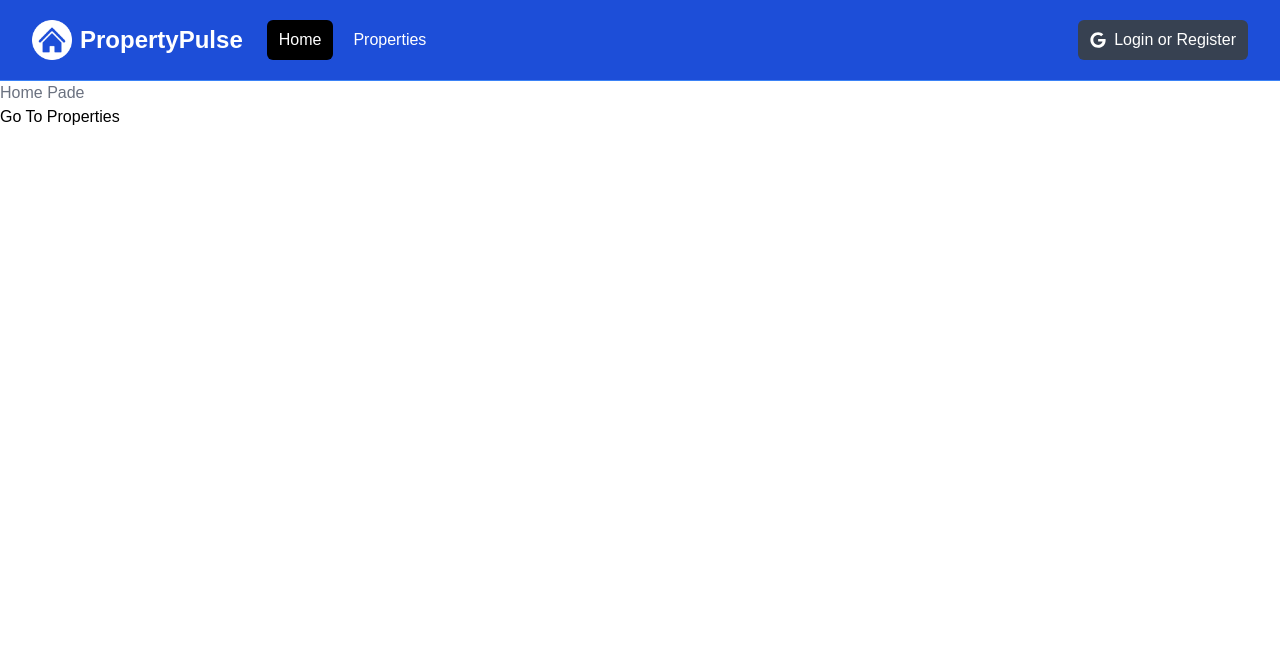
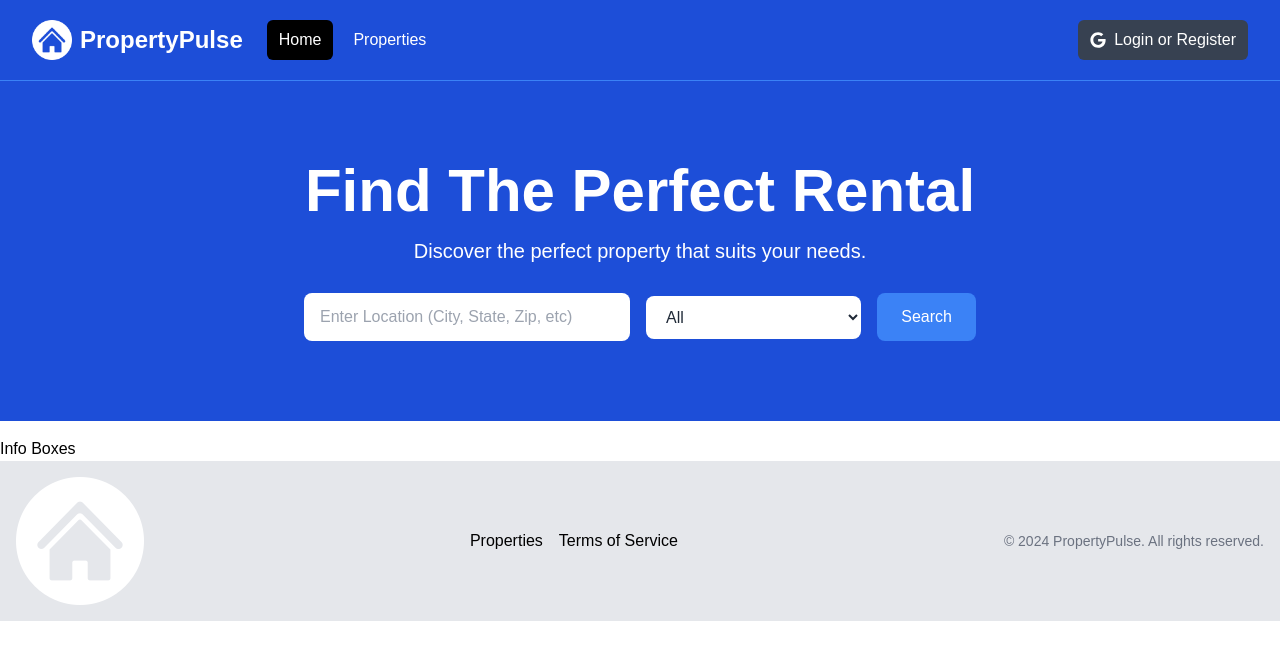
Before and after one commit to brianmujjuni/Nextjs-Property-App, a Next.js app: page / in a window 1280 px wide. Shown: the top 660 px of the page. Built offline with nearby package versions, Linux system fonts and the light colour scheme.

Commit message:
add footer component tags

```diff
--- a/app/layout.jsx
+++ b/app/layout.jsx
@@ -1,5 +1,6 @@
 import Navbar from "@/components/Navbar";
 import "@/assets/styles/globals.css";
+import Footer from "@/components/Footer";
 export const metadata = {
   title: "Property Pulse",
   keywords: "rental, property, real estate",
@@ -11,6 +12,7 @@
       <body>
         <Navbar />
         <main>{children}</main>
+        <Footer />
       </body>
     </html>
   );
--- a/app/page.jsx
+++ b/app/page.jsx
@@ -1,9 +1,11 @@
+import Hero from "@/components/Hero";
+import InfoBoxes from "@/components/InfoBoxes";
 import Link from "next/link";
 export default function HomePage() {
   return (
-    <div>
-      <h1 className="text-gray-500">Home Pade</h1>
-      <Link href="/properties">Go To Properties</Link>
-    </div>
+    <>
+      <Hero />
+      <InfoBoxes />
+    </>
   );
 }
--- /dev/null
+++ b/components/Footer.jsx
@@ -0,0 +1,29 @@
+import Link from "next/link";
+import Image from "next/image";
+import Logo from "@/assets/images/logo-white.png";
+export default function Footer() {
+  return (
+    <footer className="bg-gray-200 py-4 mt-auto">
+      <div className="container mx-auto flex flex-col md:flex-row items-center justify-between px-4">
+        <div className="mb-4 md:mb-0">
+          <Image src={Logo} alt="propery-logo" />
+        </div>
+        <div className="flex flex-wrap justify-center md:justify-start mb-4 md:mb-0">
+          <ul className="flex space-x-4">
+            <li>
+              <Link href="/properties">Properties</Link>
+            </li>
+            <li>
+              <Link href="/terms">Terms of Service</Link>
+            </li>
+          </ul>
+        </div>
+        <div>
+          <p className="text-sm text-gray-500 mt-2 md:mt-0">
+            &copy; 2024 PropertyPulse. All rights reserved.
+          </p>
+        </div>
+      </div>
+    </footer>
+  );
+}
--- /dev/null
+++ b/components/Hero.jsx
@@ -0,0 +1,57 @@
+import React from "react";
+
+export default function Hero() {
+  return (
+    <section className="bg-blue-700 py-20 mb-4">
+      <div className="max-w-7xl mx-auto px-4 sm:px-6 lg:px-8 flex flex-col items-center">
+        <div className="text-center">
+          <h1 className="text-4xl font-extrabold text-white sm:text-5xl md:text-6xl">
+            Find The Perfect Rental
+          </h1>
+          <p className="my-4 text-xl text-white">
+            Discover the perfect property that suits your needs.
+          </p>
+        </div>
+        {/* Form Component */}
+        <form className="mt-3 mx-auto max-w-2xl w-full flex flex-col md:flex-row items-center">
+          <div className="w-full md:w-3/5 md:pr-2 mb-4 md:mb-0">
+            <label htmlFor="location" className="sr-only">
+              Location
+            </label>
+            <input
+              type="text"
+              id="location"
+              placeholder="Enter Location (City, State, Zip, etc)"
+              className="w-full px-4 py-3 rounded-lg bg-white text-gray-800 focus:outline-none focus:ring focus:ring-blue-500"
+            />
+          </div>
+          <div className="w-full md:w-2/5 md:pl-2">
+            <label htmlFor="property-type" className="sr-only">
+              Property Type
+            </label>
+            <select
+              id="property-type"
+              className="w-full px-4 py-3 rounded-lg bg-white text-gray-800 focus:outline-none focus:ring focus:ring-blue-500"
+            >
+              <option value="All">All</option>
+              <option value="Apartment">Apartment</option>
+              <option value="Studio">Studio</option>
+              <option value="Condo">Condo</option>
+              <option value="House">House</option>
+              <option value="Cabin Or Cottage">Cabin or Cottage</option>
+              <option value="Loft">Loft</option>
+              <option value="Room">Room</option>
+              <option value="Other">Other</option>
+            </select>
+          </div>
+          <button
+            type="submit"
+            className="md:ml-4 mt-4 md:mt-0 w-full md:w-auto px-6 py-3 rounded-lg bg-blue-500 text-white hover:bg-blue-600 focus:outline-none focus:ring focus:ring-blue-500"
+          >
+            Search
+          </button>
+        </form>
+      </div>
+    </section>
+  );
+}
--- /dev/null
+++ b/components/InfoBox.jsx
@@ -0,0 +1,5 @@
+import React from "react";
+
+export default function InfoBox() {
+  return <div>InfoBox</div>;
+}
--- /dev/null
+++ b/components/InfoBoxes.jsx
@@ -0,0 +1,5 @@
+import React from "react";
+
+export default function InfoBoxes() {
+  return <div>Info Boxes</div>;
+}
```
